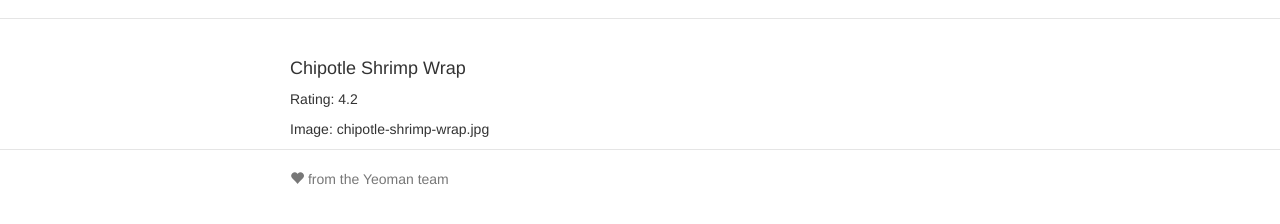
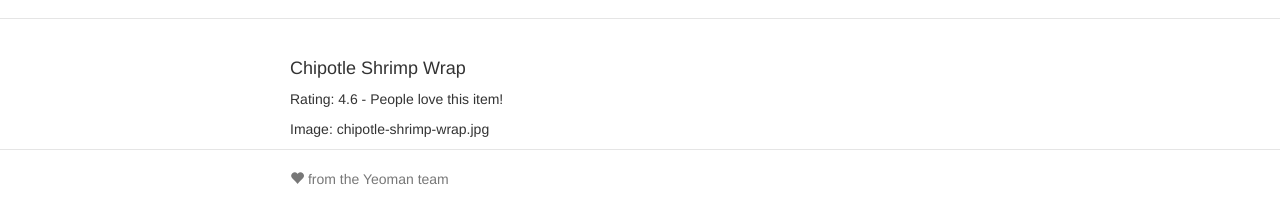
Before and after one commit to richardkalehoff/FEF-Angular-script-project, a website: page app/index.html in a window 1280 px wide. Shown: the part 54-278 px from the top of the page. Drawn offline with nearby package versions, Linux system fonts and the light colour scheme; files that its build step writes are made by us from their sources.

Commit message:
add ng-if directive

```diff
--- a/app/scripts/controllers/menu.js
+++ b/app/scripts/controllers/menu.js
@@ -12,6 +12,6 @@ angular.module('udaciMealsApp')
     this.id = 'chipotle-shrimp-wrap';
     this.name = 'Chipotle Shrimp Wrap';
     this.img = 'chipotle-shrimp-wrap.jpg';
-    this.rating = 4.2;
+    this.rating = 4.6;
     this.url = 'https://www.eatclub.com/s/dish/chipotle-shrimp-vurvur/';
   });
--- a/app/views/menu.html
+++ b/app/views/menu.html
@@ -2,7 +2,7 @@
   <div class="items-container">
     <div class="col-md-4">
       <h4>{{menu.name}}</h4>
-      <p>Rating: {{menu.rating}}</p>
+      <p>Rating: {{menu.rating}} <span ng-if="menu.rating > 4.0"> - People love this item!</span></p>
       <p>Image: {{menu.img}}</p>
     </div>
   </div>
```
